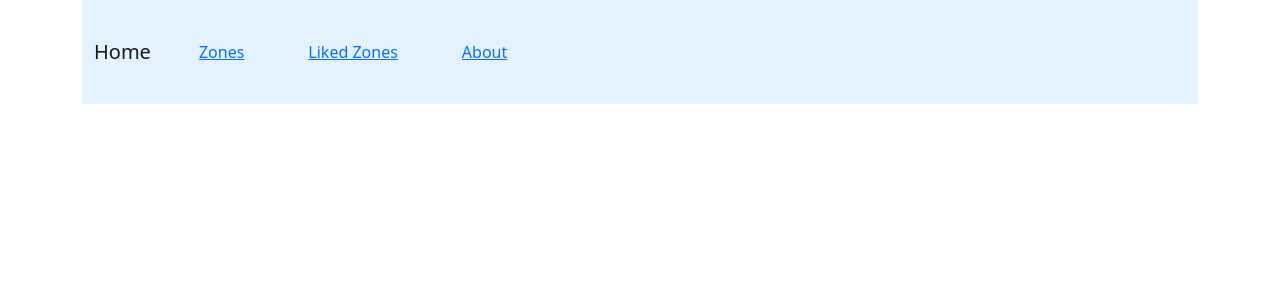
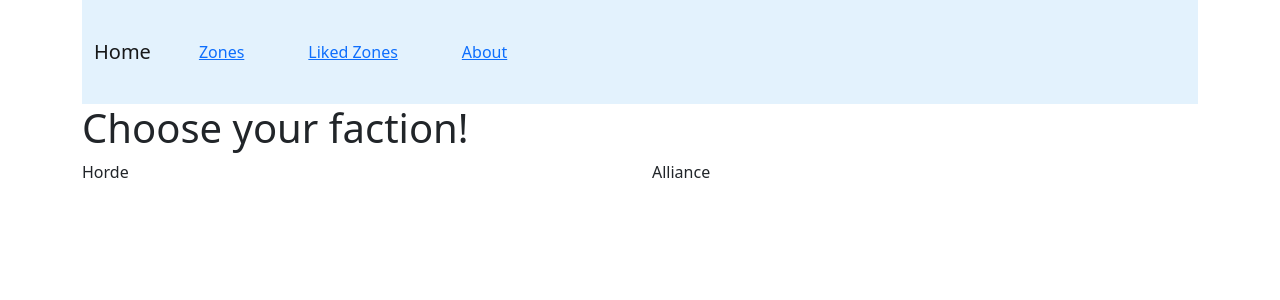
Before and after one commit to skaarj3/wowzones, an Angular app: page /faction in a window 1280 px wide. Before the commit this address led to /. Shown: the top 300 px of the page. Built offline with nearby package versions, Linux system fonts and the light colour scheme.

Commit message:
Preparando pantalla de facción

```diff
--- a/src/app/app-routing.module.ts
+++ b/src/app/app-routing.module.ts
@@ -3,12 +3,14 @@ import { RouterModule, Routes } from '@angular/router';
 import { AboutComponent } from './components/about/about.component';
 import { LikedComponent } from './components/liked/liked.component';
 import { ZoneListComponent } from './components/zone-list/zone-list.component';
+import { FactionComponent } from './components/faction/faction.component';
 
 const routes: Routes = [
   { path: '', component: ZoneListComponent},
   { path: 'zone-list', component: ZoneListComponent},
   { path: 'liked', component: LikedComponent},
-  { path: 'about', component: AboutComponent}
+  { path: 'about', component: AboutComponent},
+  { path : 'faction', component: FactionComponent}
 ];
 
 @NgModule({
--- a/src/app/app.module.ts
+++ b/src/app/app.module.ts
@@ -10,6 +10,7 @@ import { ZoneListComponent } from './components/zone-list/zone-list.component';
 import { ZoneComponent } from './components/zone/zone.component';
 import { LikedComponent } from './components/liked/liked.component';
 import { AboutComponent } from './components/about/about.component';
+import { FactionComponent } from './components/faction/faction.component';
 
 @NgModule({
   declarations: [
@@ -18,7 +19,8 @@ import { AboutComponent } from './components/about/about.component';
     ZoneListComponent,
     ZoneComponent,
     LikedComponent,
-    AboutComponent
+    AboutComponent,
+    FactionComponent
   ],
   imports: [
     BrowserModule,
--- /dev/null
+++ b/src/app/components/faction/faction.component.html
@@ -0,0 +1,11 @@
+<div class="container">
+    <h1>Choose your faction!</h1>
+    <div class="row">
+      <div class="col">
+        Horde
+      </div>
+      <div class="col">
+        Alliance
+      </div>
+    </div>
+  </div>
--- /dev/null
+++ b/src/app/components/faction/faction.component.ts
@@ -0,0 +1,15 @@
+import { Component, OnInit } from '@angular/core';
+
+@Component({
+  selector: 'app-faction',
+  templateUrl: './faction.component.html',
+  styleUrls: ['./faction.component.css']
+})
+export class FactionComponent implements OnInit {
+
+  constructor() { }
+
+  ngOnInit(): void {
+  }
+
+}
--- a/src/app/services/zones.service.ts
+++ b/src/app/services/zones.service.ts
@@ -66,6 +66,6 @@ export class ZonesService {
   //métodos para manejar la información. Aquí producimos los datos del http
   //Esto devuelve una instancia de un observable.
   getZoneList() {
-    return this.http.get(this.url);
+    return this.http.get(this.url);//.pipe -> en el pipe meto lo que quiero hacer con el url
   }
 }
```
Also changed, not shown: src/app/components/faction/faction.component.css (added), 1 other file (tests, documents, lock files or other folders).
